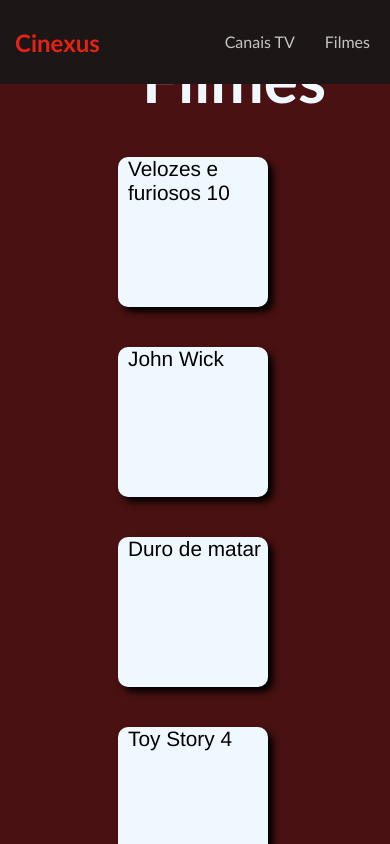
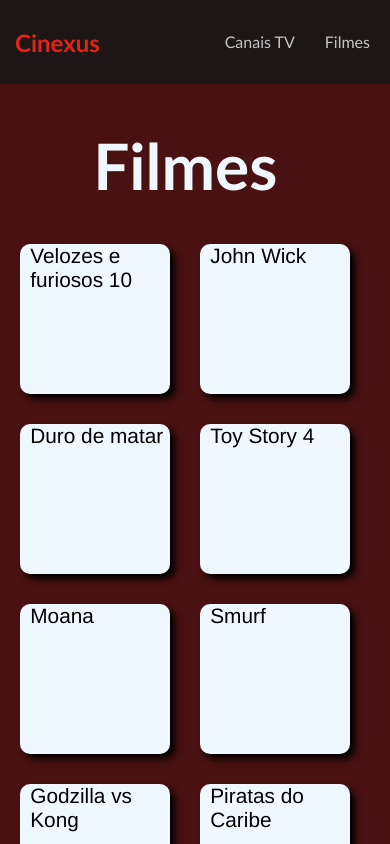
Before and after one commit to AlexMoreni/Cinexus, a React (Vite) app: page /movies in a window 390 px wide. Built offline with nearby package versions, Linux system fonts and the light colour scheme.

Commit message:
Creating responsiveness on the movies page

```diff
--- a/src/pages/Movie.module.css
+++ b/src/pages/Movie.module.css
@@ -21,3 +21,17 @@
   flex-wrap: wrap;
   gap: 40px;
 }
+
+@media screen and (max-width: 768px) {
+  .container_movies {
+    width: 95%;
+    padding: 0;
+    margin: 0;
+    margin-top: 15vh;
+  }
+
+  .container_list_movies {
+    gap: 30px;
+    justify-content: center;
+  }
+}
```
